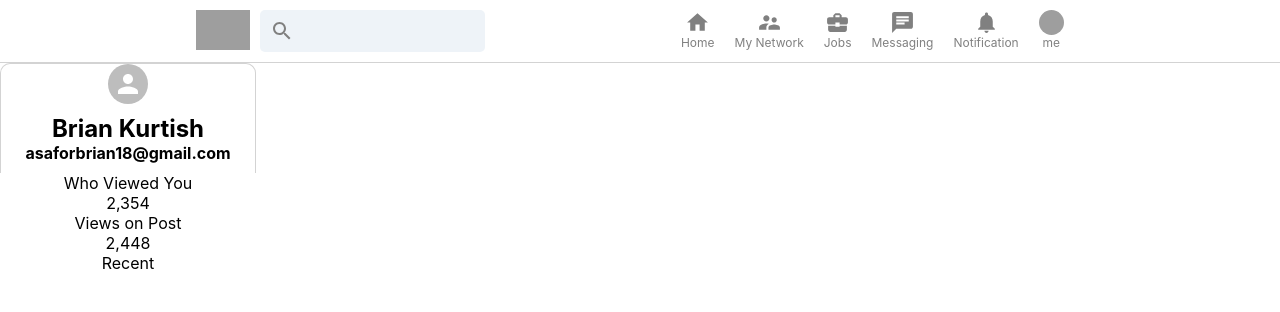
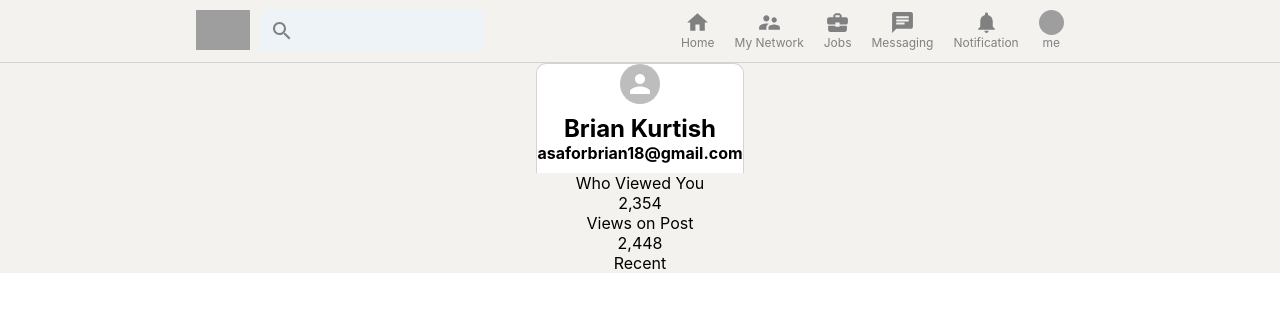
Before and after one commit to Briankurtish/linkedIn-clone-js, a React (Create React App) app in the folder linkedin-clone/: page / in a window 1280 px wide. Shown: the top 312 px of the page. Built offline with nearby package versions, Linux system fonts and the light colour scheme; grey boxes are pictures that could not be loaded.

Commit message:
added background color to whole app page

```diff
--- a/linkedin-clone/src/App.css
+++ b/linkedin-clone/src/App.css
@@ -1,3 +1,10 @@
+.app {
+  background-color: #f3f2ef;
+  display: flex;
+  flex-direction: column;
+  align-items: center;
+}
+
 .app__body {
   display: flex;
 }
```
